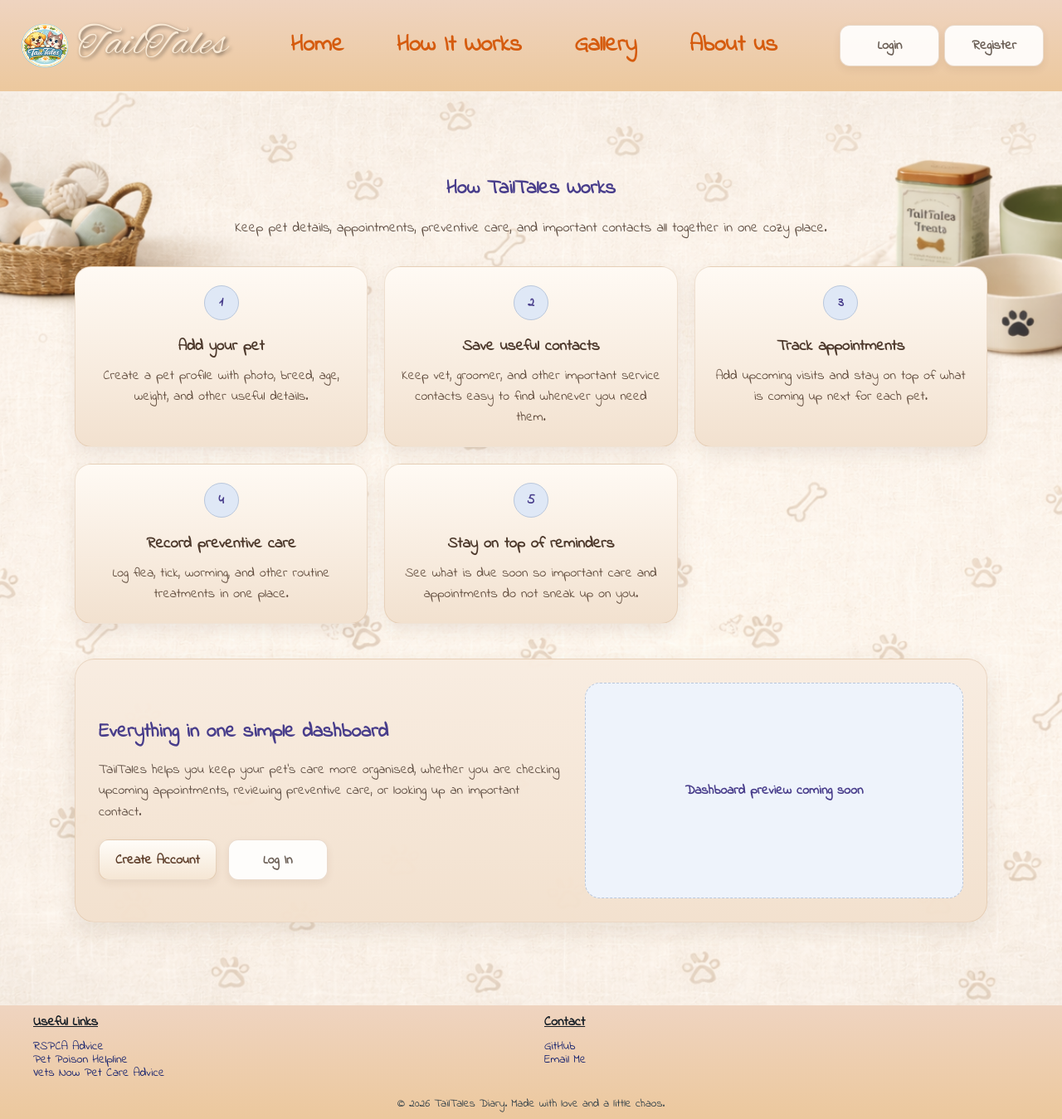
After one commit to Anci82/TailTales, a Django app: page /how-it-works/ in a window 1280 px wide. The commit adds this page. Shown: the whole page at 83% size. Run offline with Django 5.2, Linux system fonts and the light colour scheme.

Commit message:
Care reminders - How to use page

```diff
--- a/TailTales/common/urls.py
+++ b/TailTales/common/urls.py
@@ -1,9 +1,10 @@
 from django.urls import path
 
-from TailTales.common.views import HomeView, AboutView, DashboardView
+from TailTales.common.views import HomeView, AboutView, DashboardView, HowItWorksView
 
 urlpatterns = [
     path('', HomeView.as_view(), name='home'),
     path('about/', AboutView.as_view(), name='about'),
+    path('how-it-works/', HowItWorksView.as_view(), name='how-it-works'),
     path('dashboard/', DashboardView.as_view(), name='dashboard'),
 ]
--- a/TailTales/common/views.py
+++ b/TailTales/common/views.py
@@ -3,7 +3,8 @@ from django.views import generic as views
 from datetime import timedelta
 from django.utils import timezone
 
-from TailTales.care.models import Appointment
+from TailTales.care.models import Appointment, PreventiveCare
+
 
 def get_tomorrows_appointments(user):
     tomorrow = timezone.localdate() + timedelta(days=1)
@@ -18,6 +19,18 @@ def get_tomorrows_appointments(user):
         .select_related('pet', 'service_contact')
         .order_by('pet__name', 'title')
     )
+def get_tomorrows_preventive_care(user):
+    tomorrow = timezone.localdate() + timedelta(days=1)
+
+    return (
+        PreventiveCare.objects
+        .filter(
+            pet__owner=user,
+            next_due_date=tomorrow,
+        )
+        .select_related('pet')
+        .order_by('pet__name', 'care_type')
+    )
 
 class HomeView(views.TemplateView):
     template_name = 'common/home.html'
@@ -26,6 +39,9 @@ class HomeView(views.TemplateView):
 class AboutView(views.TemplateView):
     template_name = 'common/about.html'
 
+class HowItWorksView(views.TemplateView):
+    template_name = 'common/how-it-works.html'
+
 
 class DashboardView(LoginRequiredMixin, views.TemplateView):
     template_name = 'common/dashboard.html'
@@ -33,4 +49,5 @@ class DashboardView(LoginRequiredMixin, views.TemplateView):
     def get_context_data(self, **kwargs):
         context = super().get_context_data(**kwargs)
         context['tomorrow_appointments'] = get_tomorrows_appointments(self.request.user)
+        context['tomorrow_preventive_care'] = get_tomorrows_preventive_care(self.request.user)
         return context
--- a/static/css/pages/gallery.css
+++ b/static/css/pages/gallery.css
@@ -56,3 +56,6 @@
     display: block;
     margin-bottom: 0.75rem;
 }
+.gallery-image {
+    cursor: pointer;
+}
--- /dev/null
+++ b/static/css/pages/how-it-works.css
@@ -0,0 +1,160 @@
+.how-it-works-page {
+    padding: 40px 16px 60px;
+}
+
+.how-it-works-hero {
+    max-width: 760px;
+    margin: 0 auto 32px;
+    text-align: center;
+}
+
+.how-it-works-hero h1 {
+    margin-bottom: 12px;
+    color: darkslateblue;
+}
+
+.how-it-works-intro {
+    font-size: 1.05rem;
+    line-height: 1.6;
+    color: #5b4a3f;
+}
+
+.steps-grid {
+    max-width: 1100px;
+    margin: 0 auto 42px;
+    display: grid;
+    grid-template-columns: repeat(3, 1fr);
+    gap: 20px;
+}
+
+.step-card {
+    background: linear-gradient(180deg, #fffaf4 0%, #f2e1cf 100%);
+    border: 1px solid rgba(186, 141, 95, 0.22);
+    border-radius: 20px;
+    padding: 22px 18px;
+    box-shadow: 0 8px 20px rgba(101, 72, 45, 0.1);
+    text-align: center;
+}
+
+.step-number {
+    width: 42px;
+    height: 42px;
+    margin: 0 auto 14px;
+    border-radius: 50%;
+    display: flex;
+    align-items: center;
+    justify-content: center;
+    font-weight: 700;
+    background: #dfe8f6;
+    color: darkslateblue;
+    border: 1px solid #b9c7dc;
+}
+
+.step-card h3 {
+    margin-bottom: 10px;
+    color: #4d392c;
+}
+
+.step-card p {
+    margin: 0;
+    line-height: 1.55;
+    color: #5f4a3b;
+}
+
+.how-it-works-preview {
+    max-width: 1100px;
+    margin: 0 auto;
+    display: grid;
+    grid-template-columns: 1.1fr 0.9fr;
+    gap: 28px;
+    align-items: center;
+    background: linear-gradient(180deg, rgba(248, 236, 224, 0.97) 0%, rgba(242, 224, 205, 0.97) 100%);
+    border: 1px solid rgba(186, 141, 95, 0.22);
+    border-radius: 24px;
+    padding: 28px;
+    box-shadow: 0 10px 28px rgba(101, 72, 45, 0.12);
+}
+
+.preview-text h2 {
+    margin-bottom: 12px;
+    color: darkslateblue;
+}
+
+.preview-text p {
+    margin-bottom: 20px;
+    line-height: 1.6;
+    color: #5b4a3f;
+}
+
+.preview-actions {
+    display: flex;
+    gap: 14px;
+    flex-wrap: wrap;
+}
+
+.preview-image-box {
+    display: flex;
+    justify-content: center;
+}
+
+.preview-placeholder {
+    width: 100%;
+    min-height: 260px;
+    border-radius: 18px;
+    border: 1px dashed #b9c7dc;
+    background: #eef3fb;
+    display: flex;
+    align-items: center;
+    justify-content: center;
+    color: darkslateblue;
+    font-weight: 700;
+    text-align: center;
+    padding: 20px;
+}
+
+@media (max-width: 900px) {
+    .steps-grid {
+        grid-template-columns: repeat(2, 1fr);
+    }
+
+    .how-it-works-preview {
+        grid-template-columns: 1fr;
+        text-align: center;
+    }
+
+    .preview-actions {
+        justify-content: center;
+    }
+}
+
+@media (max-width: 600px) {
+    .how-it-works-page {
+        padding: 28px 12px 40px;
+    }
+
+    .steps-grid {
+        grid-template-columns: 1fr;
+        gap: 16px;
+    }
+
+    .step-card {
+        padding: 20px 16px;
+        border-radius: 16px;
+    }
+
+    .how-it-works-preview {
+        padding: 20px 16px;
+        border-radius: 18px;
+    }
+
+    .preview-actions {
+        flex-direction: column;
+        align-items: stretch;
+    }
+
+    .preview-actions .primary-btn,
+    .preview-actions .secondary-btn {
+        width: 100%;
+        text-align: center;
+    }
+}
--- a/templates/base.html
+++ b/templates/base.html
@@ -20,15 +20,12 @@
     </div>
 
     <div class="header-center">
-        {#        <div class="header-tip">#}
-        {#            <p><strong>Tip of the day:</strong> Cats sleep around 12 to 16 hours a day, and dogs can learn over 100 words and gestures.</p>#}
-        {#        </div>#}
-
         <nav class="header-nav">
             <a href="{% url 'home' %}">Home</a>
             {% if user.is_authenticated %}
                 <a href="{% url 'dashboard' %}">TailTales Central</a>
             {% endif %}
+            <a href="{% url 'how-it-works' %}">How It Works</a>
             <a href="{% url 'pet-gallery' %}">Gallery</a>
             <a href="{% url 'about' %}">About us</a>
 
--- /dev/null
+++ b/templates/common/how-it-works.html
@@ -0,0 +1,87 @@
+{% extends 'base.html' %}
+{% load static %}
+
+{% block title %}How TailTales Works{% endblock %}
+
+{% block extra_css %}
+    <link rel="stylesheet" href="{% static 'css/pages/how-it-works.css' %}">
+{% endblock %}
+
+{% block content %}
+<section class="how-it-works-page">
+    <div class="how-it-works-hero">
+        <h1>How TailTales Works</h1>
+        <p class="how-it-works-intro">
+            Keep pet details, appointments, preventive care, and important contacts
+            all together in one cozy place.
+        </p>
+    </div>
+
+    <div class="steps-grid">
+        <article class="step-card">
+            <div class="step-number">1</div>
+            <h3>Add your pet</h3>
+            <p>
+                Create a pet profile with photo, breed, age, weight, and other useful details.
+            </p>
+        </article>
+
+        <article class="step-card">
+            <div class="step-number">2</div>
+            <h3>Save useful contacts</h3>
+            <p>
+                Keep vet, groomer, and other important service contacts easy to find whenever you need them.
+            </p>
+        </article>
+
+        <article class="step-card">
+            <div class="step-number">3</div>
+            <h3>Track appointments</h3>
+            <p>
+                Add upcoming visits and stay on top of what is coming up next for each pet.
+            </p>
+        </article>
+
+        <article class="step-card">
+            <div class="step-number">4</div>
+            <h3>Record preventive care</h3>
+            <p>
+                Log flea, tick, worming, and other routine treatments in one place.
+            </p>
+        </article>
+
+        <article class="step-card">
+            <div class="step-number">5</div>
+            <h3>Stay on top of reminders</h3>
+            <p>
+                See what is due soon so important care and appointments do not sneak up on you.
+            </p>
+        </article>
+    </div>
+
+    <div class="how-it-works-preview">
+        <div class="preview-text">
+            <h2>Everything in one simple dashboard</h2>
+            <p>
+                TailTales helps you keep your pet’s care more organised, whether you are checking
+                upcoming appointments, reviewing preventive care, or looking up an important contact.
+            </p>
+
+            <div class="preview-actions">
+                {% if user.is_authenticated %}
+                    <a href="{% url 'dashboard' %}" class="primary-btn">Go to Dashboard</a>
+                {% else %}
+                    <a href="{% url 'register' %}" class="primary-btn">Create Account</a>
+                    <a href="{% url 'login' %}" class="secondary-btn">Log In</a>
+                {% endif %}
+            </div>
+        </div>
+
+        <div class="preview-image-box">
+            <div class="preview-placeholder">
+                Dashboard preview coming soon
+            </div>
+        </div>
+    </div>
+</section>
+{% endblock %}
```
Also changed, not shown: templates/common/dashboard.html (+12 -2 lines), templates/pets/pet-gallery.html (+16 -6 lines), static/images/how-it-works-preview.jpg (added).
